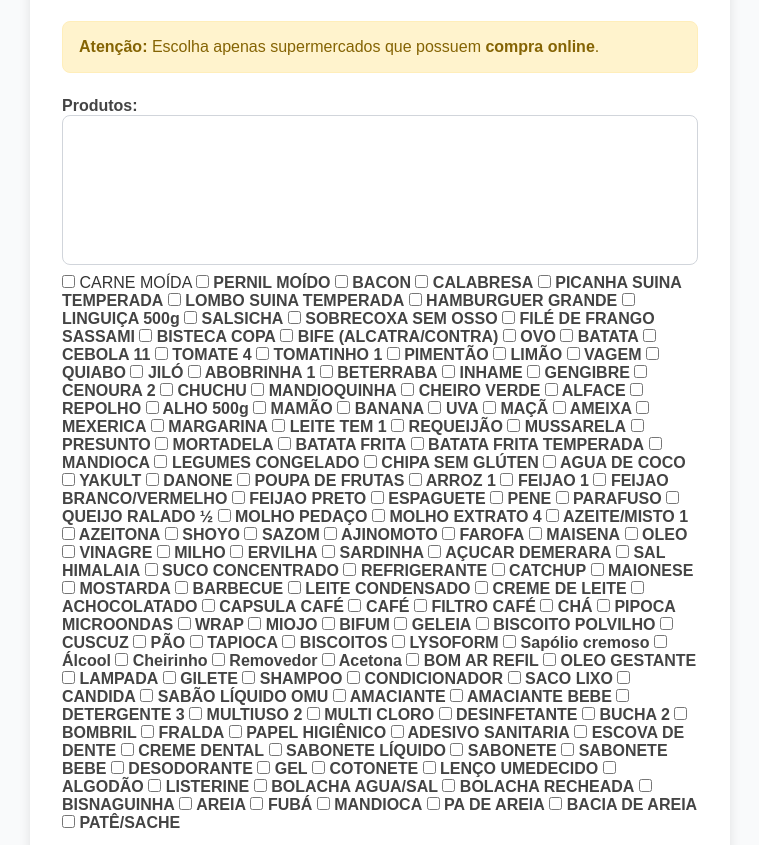
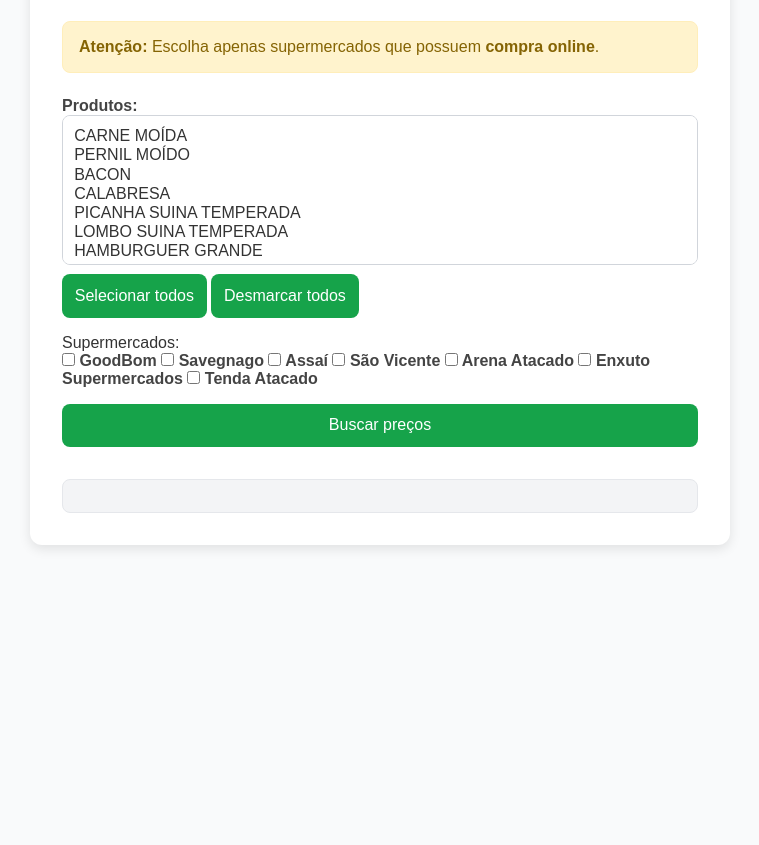
Before and after one commit to lucffernands/compradomes-app, a plain HTML site: page index.html in a window 1280 px wide. Shown: the part 92-937 px from the top of the page, without its empty margins (260-1019 px from the left). After the commit the page ends 800 px from the top, so only its background shows below. Drawn offline with Linux system fonts and the light colour scheme.

Commit message:
deploy: d8123258494680565b754eaf352028ef1460706c

```diff
--- a/app.js
+++ b/app.js
@@ -1,75 +1,92 @@
 document.addEventListener("DOMContentLoaded", () => {
-
-  // carregar fragment dos produtos
+  // Carregar fragment dos produtos
   fetch("fragments/products_hortolandia.html")
     .then(res => res.text())
     .then(html => {
       document.getElementById("products-container").innerHTML = html;
     });
 
-  // carregar fragment dos supermercados dinamicamente
+  // Carregar fragment dos supermercados
   fetch("fragments/stores_hortolandia.html")
-    .then(response => response.text())
+    .then(res => res.text())
     .then(html => {
       document.getElementById("stores-container").innerHTML = html;
 
-      // agora que o fragment foi injetado, adicionamos o evento do botão
+      // Adicionar eventos do botão após fragment injetado
       const searchBtn = document.getElementById("search-btn");
       searchBtn.addEventListener("click", handleSearch);
+
+      // Adicionar "Selecionar todos / Desmarcar todos" para produtos e supermercados
+      setupSelectAllButtons();
     });
 });
 
-// Função para coletar os supermercados selecionados
+// Função para coletar itens selecionados de um select múltiplo
+function getSelectedFromSelect(selectId) {
+  const select = document.getElementById(selectId);
+  if (!select) return [];
+  return Array.from(select.selectedOptions).map(option => option.value.trim());
+}
+
+// Função para coletar itens selecionados de checkboxes
+function getSelectedFromCheckbox(containerId) {
+  const container = document.getElementById(containerId);
+  if (!container) return [];
+  const checkboxes = container.querySelectorAll("input[type='checkbox']:checked");
+  return Array.from(checkboxes).map(cb => cb.value.trim());
+}
+
+// Função para coletar produtos selecionados
+function getSelectedProducts() {
+  let products = [];
+
+  // Mobile
+  products.push(...getSelectedFromSelect("products-select-mobile"));
+
+  // Desktop
+  products.push(...getSelectedFromSelect("products-select-desktop"));
+
+  return products;
+}
+
+// Função para coletar supermercados selecionados
 function getSelectedStores() {
   let stores = [];
 
-  // Mobile (select múltiplo)
-  const mobileSelect = document.getElementById("stores-select");
-  if (mobileSelect) {
-    for (let option of mobileSelect.selectedOptions) {
-      stores.push(option.value.trim());
-    }
-  }
+  // Mobile
+  stores.push(...getSelectedFromSelect("stores-select"));
 
-  // Desktop (select múltiplo)
-  const desktopSelect = document.getElementById("stores-select-desktop");
-  if (desktopSelect) {
-    for (let option of desktopSelect.selectedOptions) {
-      stores.push(option.value.trim());
-    }
-  }
+  // Desktop
+  stores.push(...getSelectedFromSelect("stores-select-desktop"));
 
   return stores;
 }
 
-// Função para coletar os produtos selecionados
-function getSelectedProducts() {
-  let products = [];
+// Função para selecionar/desmarcar todos itens de um select
+function toggleSelectAll(selectId, toggle) {
+  const select = document.getElementById(selectId);
+  if (!select) return;
+  for (let option of select.options) {
+    option.selected = toggle;
+  }
+}
 
-  // Mobile
-  const mobileSelect = document.getElementById("products-select-mobile");
-  if (mobileSelect) {
-    for (let option of mobileSelect.selectedOptions) {
-      products.push(option.value.trim());
-    }
-  }
-
-  // Desktop
-  const desktopSelect = document.getElementById("products-select-desktop");
-  if (desktopSelect) {
-    for (let option of desktopSelect.selectedOptions) {
-      products.push(option.value.trim());
-    }
-  }
-
-  return products;
+// Configura os botões "Selecionar todos / Desmarcar todos"
+function setupSelectAllButtons() {
+  const selectAllButtons = document.querySelectorAll(".select-all-btn");
+  selectAllButtons.forEach(btn => {
+    btn.addEventListener("click", () => {
+      const selectId = btn.dataset.target;
+      const action = btn.dataset.action === "select";
+      toggleSelectAll(selectId, action);
+    });
+  });
 }
 
 // Função para tratar a busca
 function handleSearch() {
   const resultsDiv = document.getElementById("results");
-
-  const products = getSelectedProducts(); // agora pega do select
+  const products = getSelectedProducts();
   const stores = getSelectedStores();
 
   if (products.length === 0) {
--- a/fragments/products_hortolandia.html
+++ b/fragments/products_hortolandia.html
@@ -1,8 +1,6 @@
 <!-- MOBILE: select múltiplo completo -->
 <div class="mobile-only">
   <label for="products-select">Produtos:</label>
-  <button type="button" id="select-all-products-mobile">Selecionar tudo</button>
-  <button type="button" id="deselect-all-products-mobile">Desmarcar tudo</button>
   <select id="products-select" multiple>
     <option value="CARNE MOÍDA">CARNE MOÍDA</option>
     <option value="PERNIL MOÍDO">PERNIL MOÍDO</option>
@@ -157,157 +155,169 @@
   </select>
 </div>
 
-<!-- DESKTOP: CheckBox múltiplo completo -->
-<div class="desktop-only" id="products-desktop">
+
+<!-- DESKTOP: select múltiplo -->
+<div class="desktop-only">
   <label for="products-select-desktop">Produtos:</label>
-  <select id="products-select-desktop" multiple>
-  <label><input type="checkbox" value="CARNE MOÍDA"> CARNE MOÍDA</label>
-  <label><input type="checkbox" value="PERNIL MOÍDO"> PERNIL MOÍDO</label>
-  <label><input type="checkbox" value="BACON"> BACON</label>
-  <label><input type="checkbox" value="CALABRESA"> CALABRESA</label>
-  <label><input type="checkbox" value="PICANHA SUINA TEMPERADA"> PICANHA SUINA TEMPERADA</label>
-  <label><input type="checkbox" value="LOMBO SUINA TEMPERADA"> LOMBO SUINA TEMPERADA</label>
-  <label><input type="checkbox" value="HAMBURGUER GRANDE"> HAMBURGUER GRANDE</label>
-  <label><input type="checkbox" value="LINGUIÇA 500g"> LINGUIÇA 500g</label>
-  <label><input type="checkbox" value="SALSICHA"> SALSICHA</label>
-  <label><input type="checkbox" value="SOBRECOXA SEM OSSO"> SOBRECOXA SEM OSSO</label>
-  <label><input type="checkbox" value="FILÉ DE FRANGO SASSAMI"> FILÉ DE FRANGO SASSAMI</label>
-  <label><input type="checkbox" value="BISTECA COPA"> BISTECA COPA</label>
-  <label><input type="checkbox" value="BIFE (ALCATRA/CONTRA)"> BIFE (ALCATRA/CONTRA)</label>
-  <label><input type="checkbox" value="OVO"> OVO</label>
-  <label><input type="checkbox" value="BATATA"> BATATA</label>
-  <label><input type="checkbox" value="CEBOLA 11"> CEBOLA 11</label>
-  <label><input type="checkbox" value="TOMATE 4"> TOMATE 4</label>
-  <label><input type="checkbox" value="TOMATINHO 1"> TOMATINHO 1</label>
-  <label><input type="checkbox" value="PIMENTÃO"> PIMENTÃO</label>
-  <label><input type="checkbox" value="LIMÃO"> LIMÃO</label>
-  <label><input type="checkbox" value="VAGEM"> VAGEM</label>
-  <label><input type="checkbox" value="QUIABO"> QUIABO</label>
-  <label><input type="checkbox" value="JILÓ"> JILÓ</label>
-  <label><input type="checkbox" value="ABOBRINHA 1"> ABOBRINHA 1</label>
-  <label><input type="checkbox" value="BETERRABA"> BETERRABA</label>
-  <label><input type="checkbox" value="INHAME"> INHAME</label>
-  <label><input type="checkbox" value="GENGIBRE"> GENGIBRE</label>
-  <label><input type="checkbox" value="CENOURA 2"> CENOURA 2</label>
-  <label><input type="checkbox" value="CHUCHU"> CHUCHU</label>
-  <label><input type="checkbox" value="MANDIOQUINHA"> MANDIOQUINHA</label>
-  <label><input type="checkbox" value="CHEIRO VERDE"> CHEIRO VERDE</label>
-  <label><input type="checkbox" value="ALFACE"> ALFACE</label>
-  <label><input type="checkbox" value="REPOLHO"> REPOLHO</label>
-  <label><input type="checkbox" value="ALHO 500g"> ALHO 500g</label>
-  <label><input type="checkbox" value="MAMÃO"> MAMÃO</label>
-  <label><input type="checkbox" value="BANANA"> BANANA</label>
-  <label><input type="checkbox" value="UVA"> UVA</label>
-  <label><input type="checkbox" value="MAÇÃ"> MAÇÃ</label>
-  <label><input type="checkbox" value="AMEIXA"> AMEIXA</label>
-  <label><input type="checkbox" value="MEXERICA"> MEXERICA</label>
-  <label><input type="checkbox" value="MARGARINA"> MARGARINA</label>
-  <label><input type="checkbox" value="LEITE TEM 1"> LEITE TEM 1</label>
-  <label><input type="checkbox" value="REQUEIJÃO"> REQUEIJÃO</label>
-  <label><input type="checkbox" value="MUSSARELA"> MUSSARELA</label>
-  <label><input type="checkbox" value="PRESUNTO"> PRESUNTO</label>
-  <label><input type="checkbox" value="MORTADELA"> MORTADELA</label>
-  <label><input type="checkbox" value="BATATA FRITA"> BATATA FRITA</label>
-  <label><input type="checkbox" value="BATATA FRITA TEMPERADA"> BATATA FRITA TEMPERADA</label>
-  <label><input type="checkbox" value="MANDIOCA"> MANDIOCA</label>
-  <label><input type="checkbox" value="LEGUMES CONGELADO"> LEGUMES CONGELADO</label>
-  <label><input type="checkbox" value="CHIPA SEM GLÚTEN"> CHIPA SEM GLÚTEN</label>
-  <label><input type="checkbox" value="AGUA DE COCO"> AGUA DE COCO</label>
-  <label><input type="checkbox" value="YAKULT"> YAKULT</label>
-  <label><input type="checkbox" value="DANONE"> DANONE</label>
-  <label><input type="checkbox" value="POUPA DE FRUTAS"> POUPA DE FRUTAS</label>
-  <label><input type="checkbox" value="ARROZ 1"> ARROZ 1</label>
-  <label><input type="checkbox" value="FEIJAO 1"> FEIJAO 1</label>
-  <label><input type="checkbox" value="FEIJAO BRANCO/VERMELHO"> FEIJAO BRANCO/VERMELHO</label>
-  <label><input type="checkbox" value="FEIJAO PRETO"> FEIJAO PRETO</label>
-  <label><input type="checkbox" value="ESPAGUETE"> ESPAGUETE</label>
-  <label><input type="checkbox" value="PENE"> PENE</label>
-  <label><input type="checkbox" value="PARAFUSO"> PARAFUSO</label>
-  <label><input type="checkbox" value="QUEIJO RALADO ½"> QUEIJO RALADO ½</label>
-  <label><input type="checkbox" value="MOLHO PEDAÇO"> MOLHO PEDAÇO</label>
-  <label><input type="checkbox" value="MOLHO EXTRATO 4"> MOLHO EXTRATO 4</label>
-  <label><input type="checkbox" value="AZEITE/MISTO 1"> AZEITE/MISTO 1</label>
-  <label><input type="checkbox" value="AZEITONA"> AZEITONA</label>
-  <label><input type="checkbox" value="SHOYO"> SHOYO</label>
-  <label><input type="checkbox" value="SAZOM"> SAZOM</label>
-  <label><input type="checkbox" value="AJINOMOTO"> AJINOMOTO</label>
-  <label><input type="checkbox" value="FAROFA"> FAROFA</label>
-  <label><input type="checkbox" value="MAISENA"> MAISENA</label>
-  <label><input type="checkbox" value="OLEO"> OLEO</label>
-  <label><input type="checkbox" value="VINAGRE"> VINAGRE</label>
-  <label><input type="checkbox" value="MILHO"> MILHO</label>
-  <label><input type="checkbox" value="ERVILHA"> ERVILHA</label>
-  <label><input type="checkbox" value="SARDINHA"> SARDINHA</label>
-  <label><input type="checkbox" value="AÇUCAR DEMERARA"> AÇUCAR DEMERARA</label>
-  <label><input type="checkbox" value="SAL HIMALAIA"> SAL HIMALAIA</label>
-  <label><input type="checkbox" value="SUCO CONCENTRADO"> SUCO CONCENTRADO</label>
-  <label><input type="checkbox" value="REFRIGERANTE"> REFRIGERANTE</label>
-  <label><input type="checkbox" value="CATCHUP"> CATCHUP</label>
-  <label><input type="checkbox" value="MAIONESE"> MAIONESE</label>
-  <label><input type="checkbox" value="MOSTARDA"> MOSTARDA</label>
-  <label><input type="checkbox" value="BARBECUE"> BARBECUE</label>
-  <label><input type="checkbox" value="LEITE CONDENSADO"> LEITE CONDENSADO</label>
-  <label><input type="checkbox" value="CREME DE LEITE"> CREME DE LEITE</label>
-  <label><input type="checkbox" value="ACHOCOLATADO"> ACHOCOLATADO</label>
-  <label><input type="checkbox" value="CAPSULA CAFÉ"> CAPSULA CAFÉ</label>
-  <label><input type="checkbox" value="CAFÉ"> CAFÉ</label>
-  <label><input type="checkbox" value="FILTRO CAFÉ"> FILTRO CAFÉ</label>
-  <label><input type="checkbox" value="CHÁ"> CHÁ</label>
-  <label><input type="checkbox" value="PIPOCA MICROONDAS"> PIPOCA MICROONDAS</label>
-  <label><input type="checkbox" value="WRAP"> WRAP</label>
-  <label><input type="checkbox" value="MIOJO"> MIOJO</label>
-  <label><input type="checkbox" value="BIFUM"> BIFUM</label>
-  <label><input type="checkbox" value="GELEIA"> GELEIA</label>
-  <label><input type="checkbox" value="BISCOITO POLVILHO"> BISCOITO POLVILHO</label>
-  <label><input type="checkbox" value="CUSCUZ"> CUSCUZ</label>
-  <label><input type="checkbox" value="PÃO"> PÃO</label>
-  <label><input type="checkbox" value="TAPIOCA"> TAPIOCA</label>
-  <label><input type="checkbox" value="BISCOITOS"> BISCOITOS</label>
-  <label><input type="checkbox" value="LYSOFORM"> LYSOFORM</label>
-  <label><input type="checkbox" value="Sapólio cremoso"> Sapólio cremoso</label>
-  <label><input type="checkbox" value="Álcool"> Álcool</label>
-  <label><input type="checkbox" value="Cheirinho"> Cheirinho</label>
-  <label><input type="checkbox" value="Removedor"> Removedor</label>
-  <label><input type="checkbox" value="Acetona"> Acetona</label>
-  <label><input type="checkbox" value="BOM AR REFIL"> BOM AR REFIL</label>
-  <label><input type="checkbox" value="OLEO GESTANTE"> OLEO GESTANTE</label>
-  <label><input type="checkbox" value="LAMPADA"> LAMPADA</label>
-  <label><input type="checkbox" value="GILETE"> GILETE</label>
-  <label><input type="checkbox" value="SHAMPOO"> SHAMPOO</label>
-  <label><input type="checkbox" value="CONDICIONADOR"> CONDICIONADOR</label>
-  <label><input type="checkbox" value="SACO LIXO"> SACO LIXO</label>
-  <label><input type="checkbox" value="CANDIDA"> CANDIDA</label>
-  <label><input type="checkbox" value="SABÃO LÍQUIDO OMU"> SABÃO LÍQUIDO OMU</label>
-  <label><input type="checkbox" value="AMACIANTE"> AMACIANTE</label>
-  <label><input type="checkbox" value="AMACIANTE BEBE"> AMACIANTE BEBE</label>
-  <label><input type="checkbox" value="DETERGENTE 3"> DETERGENTE 3</label>
-  <label><input type="checkbox" value="MULTIUSO 2"> MULTIUSO 2</label>
-  <label><input type="checkbox" value="MULTI CLORO"> MULTI CLORO</label>
-  <label><input type="checkbox" value="DESINFETANTE"> DESINFETANTE</label>
-  <label><input type="checkbox" value="BUCHA 2"> BUCHA 2</label>
-  <label><input type="checkbox" value="BOMBRIL"> BOMBRIL</label>
-  <label><input type="checkbox" value="FRALDA"> FRALDA</label>
-  <label><input type="checkbox" value="PAPEL HIGIÊNICO"> PAPEL HIGIÊNICO</label>
-  <label><input type="checkbox" value="ADESIVO SANITARIA"> ADESIVO SANITARIA</label>
-  <label><input type="checkbox" value="ESCOVA DE DENTE"> ESCOVA DE DENTE</label>
-  <label><input type="checkbox" value="CREME DENTAL"> CREME DENTAL</label>
-  <label><input type="checkbox" value="SABONETE LÍQUIDO"> SABONETE LÍQUIDO</label>
-  <label><input type="checkbox" value="SABONETE"> SABONETE</label>
-  <label><input type="checkbox" value="SABONETE BEBE"> SABONETE BEBE</label>
-  <label><input type="checkbox" value="DESODORANTE"> DESODORANTE</label>
-  <label><input type="checkbox" value="GEL"> GEL</label>
-  <label><input type="checkbox" value="COTONETE"> COTONETE</label>
-  <label><input type="checkbox" value="LENÇO UMEDECIDO"> LENÇO UMEDECIDO</label>
-  <label><input type="checkbox" value="ALGODÃO"> ALGODÃO</label>
-  <label><input type="checkbox" value="LISTERINE"> LISTERINE</label>
-  <label><input type="checkbox" value="BOLACHA AGUA/SAL"> BOLACHA AGUA/SAL</label>
-  <label><input type="checkbox" value="BOLACHA RECHEADA"> BOLACHA RECHEADA</label>
-  <label><input type="checkbox" value="BISNAGUINHA"> BISNAGUINHA</label>
-  <label><input type="checkbox" value="AREIA"> AREIA</label>
-  <label><input type="checkbox" value="FUBÁ"> FUBÁ</label>
-  <label><input type="checkbox" value="MANDIOCA"> MANDIOCA</label>
-  <label><input type="checkbox" value="PA DE AREIA"> PA DE AREIA</label>
-  <label><input type="checkbox" value="BACIA DE AREIA"> BACIA DE AREIA</label>
-  <label><input type="checkbox" value="PATÊ/SACHE"> PATÊ/SACHE</label>
-</select>
-</div>
+  <select id="products-select-desktop" multiple size="20">
+    <option value="CARNE MOÍDA">CARNE MOÍDA</option>
+    <option value="PERNIL MOÍDO">PERNIL MOÍDO</option>
+    <option value="BACON">BACON</option>
+    <option value="CALABRESA">CALABRESA</option>
+    <option value="PICANHA SUINA TEMPERADA">PICANHA SUINA TEMPERADA</option>
+    <option value="LOMBO SUINA TEMPERADA">LOMBO SUINA TEMPERADA</option>
+    <option value="HAMBURGUER GRANDE">HAMBURGUER GRANDE</option>
+    <option value="LINGUIÇA 500g">LINGUIÇA 500g</option>
+    <option value="SALSICHA">SALSICHA</option>
+    <option value="SOBRECOXA SEM OSSO">SOBRECOXA SEM OSSO</option>
+    <option value="FILÉ DE FRANGO SASSAMI">FILÉ DE FRANGO SASSAMI</option>
+    <option value="BISTECA COPA">BISTECA COPA</option>
+    <option value="BIFE (ALCATRA/CONTRA)">BIFE (ALCATRA/CONTRA)</option>
+    <option value="OVO">OVO</option>
+    <option value="BATATA">BATATA</option>
+    <option value="CEBOLA 11">CEBOLA 11</option>
+    <option value="TOMATE 4">TOMATE 4</option>
+    <option value="TOMATINHO 1">TOMATINHO 1</option>
+    <option value="PIMENTÃO">PIMENTÃO</option>
+    <option value="LIMÃO">LIMÃO</option>
+    <option value="VAGEM">VAGEM</option>
+    <option value="QUIABO">QUIABO</option>
+    <option value="JILÓ">JILÓ</option>
+    <option value="ABOBRINHA 1">ABOBRINHA 1</option>
+    <option value="BETERRABA">BETERRABA</option>
+    <option value="INHAME">INHAME</option>
+    <option value="GENGIBRE">GENGIBRE</option>
+    <option value="CENOURA 2">CENOURA 2</option>
+    <option value="CHUCHU">CHUCHU</option>
+    <option value="MANDIOQUINHA">MANDIOQUINHA</option>
+    <option value="CHEIRO VERDE">CHEIRO VERDE</option>
+    <option value="ALFACE">ALFACE</option>
+    <option value="REPOLHO">REPOLHO</option>
+    <option value="ALHO 500g">ALHO 500g</option>
+    <option value="MAMÃO">MAMÃO</option>
+    <option value="BANANA">BANANA</option>
+    <option value="UVA">UVA</option>
+    <option value="MAÇÃ">MAÇÃ</option>
+    <option value="AMEIXA">AMEIXA</option>
+    <option value="MEXERICA">MEXERICA</option>
+    <option value="MARGARINA">MARGARINA</option>
+    <option value="LEITE TEM 1">LEITE TEM 1</option>
+    <option value="REQUEIJÃO">REQUEIJÃO</option>
+    <option value="MUSSARELA">MUSSARELA</option>
+    <option value="PRESUNTO">PRESUNTO</option>
+    <option value="MORTADELA">MORTADELA</option>
+    <option value="BATATA FRITA">BATATA FRITA</option>
+    <option value="BATATA FRITA TEMPERADA">BATATA FRITA TEMPERADA</option>
+    <option value="MANDIOCA">MANDIOCA</option>
+    <option value="LEGUMES CONGELADO">LEGUMES CONGELADO</option>
+    <option value="CHIPA SEM GLÚTEN">CHIPA SEM GLÚTEN</option>
+    <option value="AGUA DE COCO">AGUA DE COCO</option>
+    <option value="YAKULT">YAKULT</option>
+    <option value="DANONE">DANONE</option>
+    <option value="POUPA DE FRUTAS">POUPA DE FRUTAS</option>
+    <option value="ARROZ 1">ARROZ 1</option>
+    <option value="FEIJAO 1">FEIJAO 1</option>
+    <option value="FEIJAO BRANCO/VERMELHO">FEIJAO BRANCO/VERMELHO</option>
+    <option value="FEIJAO PRETO">FEIJAO PRETO</option>
+    <option value="ESPAGUETE">ESPAGUETE</option>
+    <option value="PENE">PENE</option>
+    <option value="PARAFUSO">PARAFUSO</option>
+    <option value="QUEIJO RALADO ½">QUEIJO RALADO ½</option>
+    <option value="MOLHO PEDAÇO">MOLHO PEDAÇO</option>
+    <option value="MOLHO EXTRATO 4">MOLHO EXTRATO 4</option>
+    <option value="AZEITE/MISTO 1">AZEITE/MISTO 1</option>
+    <option value="AZEITONA">AZEITONA</option>
+    <option value="SHOYO">SHOYO</option>
+    <option value="SAZOM">SAZOM</option>
+    <option value="AJINOMOTO">AJINOMOTO</option>
+    <option value="FAROFA">FAROFA</option>
+    <option value="MAISENA">MAISENA</option>
+    <option value="OLEO">OLEO</option>
+    <option value="VINAGRE">VINAGRE</option>
+    <option value="MILHO">MILHO</option>
+    <option value="ERVILHA">ERVILHA</option>
+    <option value="SARDINHA">SARDINHA</option>
+    <option value="AÇUCAR DEMERARA">AÇUCAR DEMERARA</option>
+    <option value="SAL HIMALAIA">SAL HIMALAIA</option>
+    <option value="SUCO CONCENTRADO">SUCO CONCENTRADO</option>
+    <option value="REFRIGERANTE">REFRIGERANTE</option>
+    <option value="CATCHUP">CATCHUP</option>
+    <option value="MAIONESE">MAIONESE</option>
+    <option value="MOSTARDA">MOSTARDA</option>
+    <option value="BARBECUE">BARBECUE</option>
+    <option value="LEITE CONDENSADO">LEITE CONDENSADO</option>
+    <option value="CREME DE LEITE">CREME DE LEITE</option>
+    <option value="ACHOCOLATADO">ACHOCOLATADO</option>
+    <option value="CAPSULA CAFÉ">CAPSULA CAFÉ</option>
+    <option value="CAFÉ">CAFÉ</option>
+    <option value="FILTRO CAFÉ">FILTRO CAFÉ</option>
+    <option value="CHÁ">CHÁ</option>
+    <option value="PIPOCA MICROONDAS">PIPOCA MICROONDAS</option>
+    <option value="WRAP">WRAP</option>
+    <option value="MIOJO">MIOJO</option>
+    <option value="BIFUM">BIFUM</option>
+    <option value="GELEIA">GELEIA</option>
+    <option value="BISCOITO POLVILHO">BISCOITO POLVILHO</option>
+    <option value="CUSCUZ">CUSCUZ</option>
+    <option value="PÃO">PÃO</option>
+    <option value="TAPIOCA">TAPIOCA</option>
+    <option value="BISCOITOS">BISCOITOS</option>
+    <option value="LYSOFORM">LYSOFORM</option>
+    <option value="SAPÓLIO CREMOSO">SAPÓLIO CREMOSO</option>
+    <option value="ÁLCOOL">ÁLCOOL</option>
+    <option value="CHEIRINHO">CHEIRINHO</option>
+    <option value="REMOVEDOR">REMOVEDOR</option>
+    <option value="ACETONA">ACETONA</option>
+    <option value="BOM AR REFIL">BOM AR REFIL</option>
+    <option value="OLEO GESTANTE">OLEO GESTANTE</option>
+    <option value="LÂMPADA">LÂMPADA</option>
+    <option value="GILETE">GILETE</option>
+    <option value="SHAMPOO">SHAMPOO</option>
+    <option value="CONDICIONADOR">CONDICIONADOR</option>
+    <option value="SACO LIXO">SACO LIXO</option>
+    <option value="CANDIDA">CANDIDA</option>
+    <option value="SABÃO LÍQUIDO OMU">SABÃO LÍQUIDO OMU</option>
+    <option value="AMACIANTE">AMACIANTE</option>
+    <option value="AMACIANTE BEBE">AMACIANTE BEBE</option>
+    <option value="DETERGENTE 3">DETERGENTE 3</option>
+    <option value="MULTIUSO 2">MULTIUSO 2</option>
+    <option value="MULTI CLORO">MULTI CLORO</option>
+    <option value="DESINFETANTE">DESINFETANTE</option>
+    <option value="BUCHA 2">BUCHA 2</option>
+    <option value="BOMBRIL">BOMBRIL</option>
+    <option value="FRALDA">FRALDA</option>
+    <option value="PAPEL HIGIÊNICO">PAPEL HIGIÊNICO</option>
+    <option value="ADESIVO SANITARIA">ADESIVO SANITARIA</option>
+    <option value="ESCOVA DE DENTE">ESCOVA DE DENTE</option>
+    <option value="CREME DENTAL">CREME DENTAL</option>
+    <option value="SABONETE LÍQUIDO">SABONETE LÍQUIDO</option>
+    <option value="SABONETE">SABONETE</option>
+    <option value="SABONETE BEBE">SABONETE BEBE</option>
+    <option value="DESODORANTE">DESODORANTE</option>
+    <option value="GEL">GEL</option>
+    <option value="COTONETE">COTONETE</option>
+    <option value="LENÇO UMEDECIDO">LENÇO UMEDECIDO</option>
+    <option value="ALGODÃO">ALGODÃO</option>
+    <option value="LISTERINE">LISTERINE</option>
+    <option value="WRAP">WRAP</option>
+    <option value="MIOJO">MIOJO</option>
+    <option value="BIFUM">BIFUM</option>
+    <option value="GELEIA">GELEIA</option>
+    <option value="BISCOITO POLVILHO">BISCOITO POLVILHO</option>
+    <option value="CUSCUZ">CUSCUZ</option>
+    <option value="PÃO">PÃO</option>
+    <option value="TAPIOCA">TAPIOCA</option>
+    <option value="BISCOITOS">BISCOITOS</option>
+    <option value="AREIA">AREIA</option>
+    <option value="FUBÁ">FUBÁ</option>
+    <option value="MANDIOCA">MANDIOCA</option>
+    <option value="PA DE AREIA">PA DE AREIA</option>
+    <option value="BACIA DE AREIA">BACIA DE AREIA</option>
+    <option value="PATÊ/SACHE">PATÊ/SACHE</option>
+  </select>
+
+  <div class="desktop-btns">
+    <button type="button" class="select-all-btn" data-target="products-select-desktop" data-action="select">Selecionar todos</button>
+    <button type="button" class="select-all-btn" data-target="products-select-desktop" data-action="deselect">Desmarcar todos</button>
+  </div>
+    </div>
```
